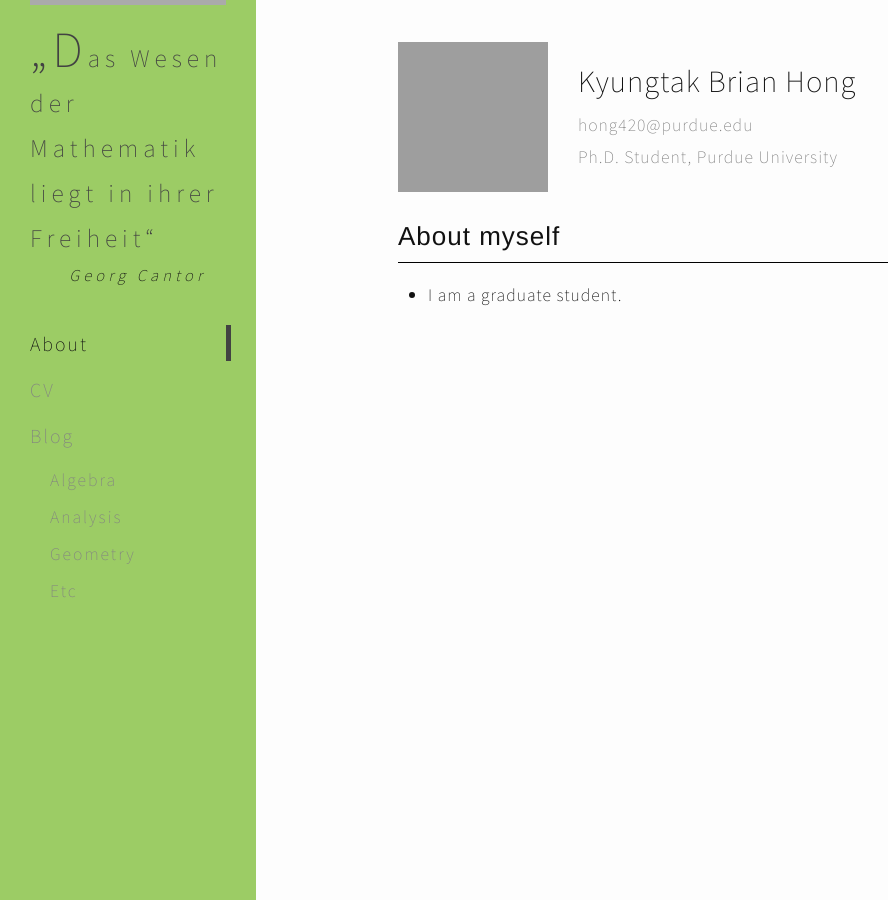
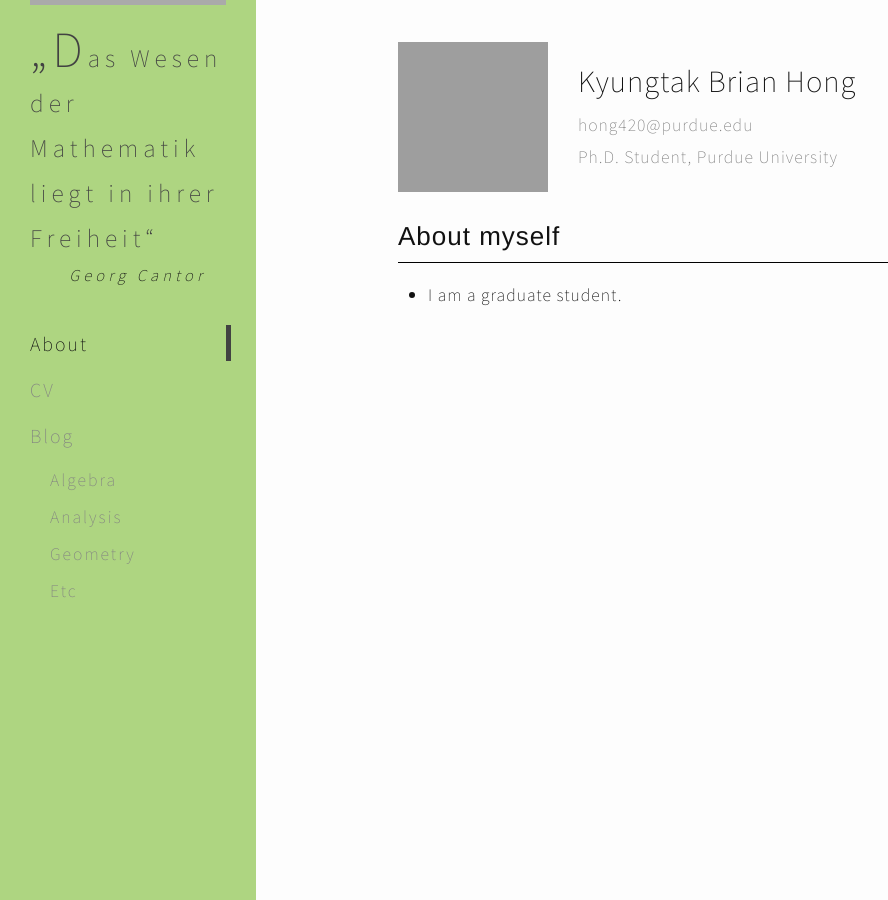
Before and after one commit to Kyungtak-Hong/kyungtak-hong.github.io, a Jekyll site: the page built from index.md, in a window 1280 px wide. Shown: the whole page, without its empty margins (0-888 px from the left). Built offline with Jekyll 4.4.1, drawn with Linux system fonts in a browser that asks for light colours; grey boxes are pictures that could not be loaded.

Commit message:
Update _layout.scss

```diff
--- a/_sass/_layout.scss
+++ b/_sass/_layout.scss
@@ -9,7 +9,7 @@
     position: fixed;
     width: 20%;
     height: 100%;
-    background: #9ccc65;
+    background: #AED581;
     @include media-query($on-palm) {
         position: relative;
         width: 100%;
```
